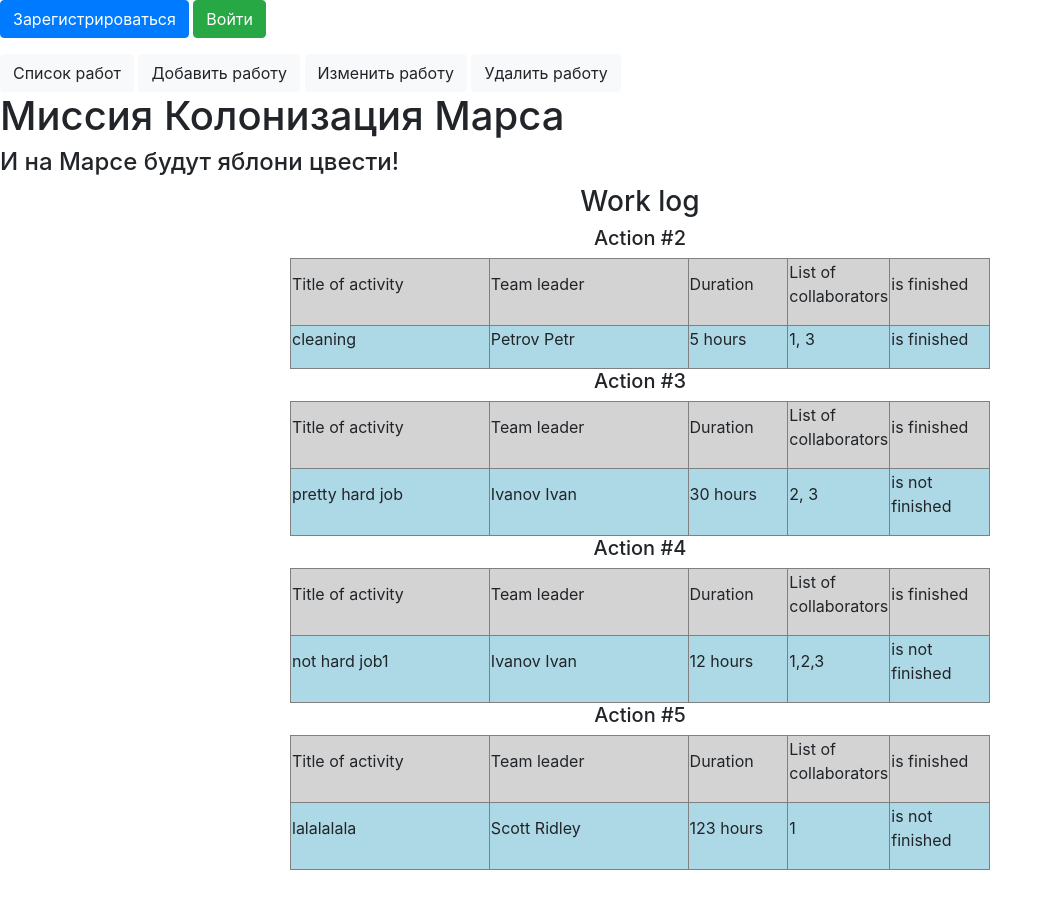
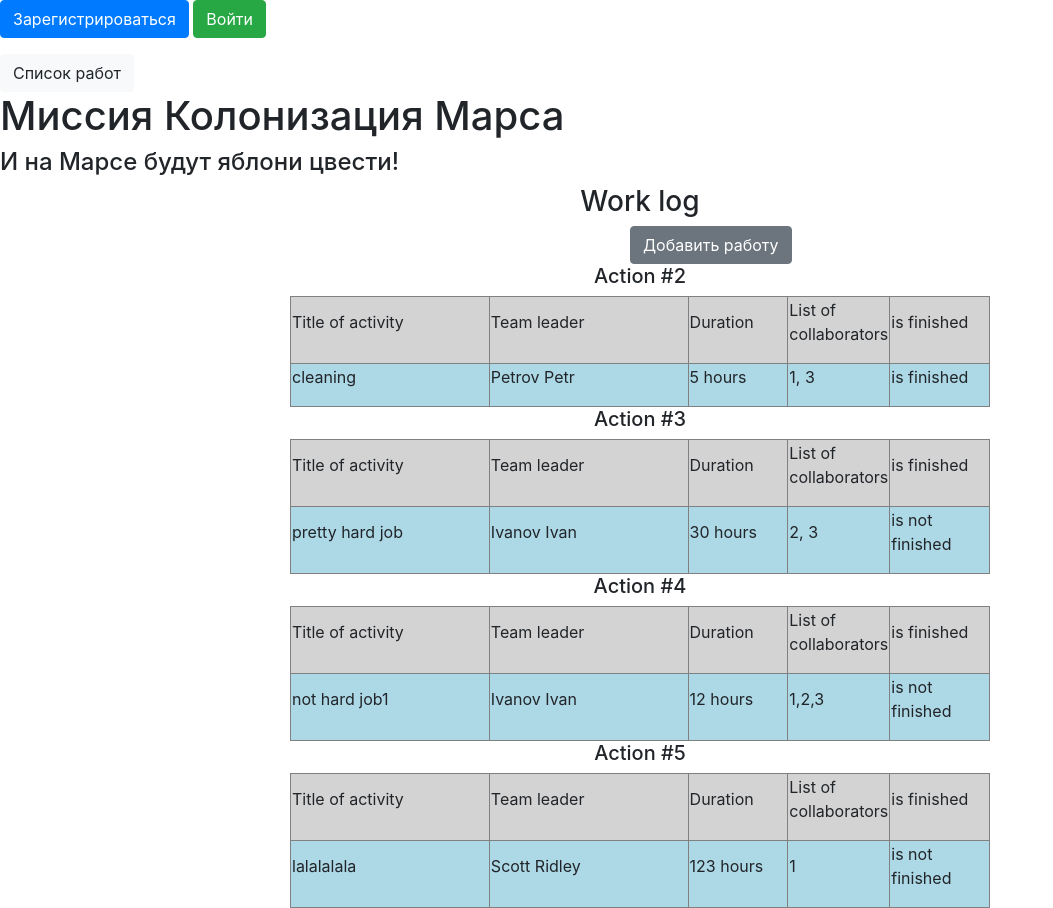
Before and after one commit to Rustemiq/SQLAlchemy, a Flask app: page / in a window 1280 px wide. Shown: the whole page, without its empty margins (0-1053 px from the left). Before the commit the page ends 870 px from the top, so only its background shows below. Run offline with Flask 3, Linux system fonts and the light colour scheme; data comes from the database, SQL or seed files in the repository; both versions use the stored data as it was after the commit; some libraries are stand-ins or nearby versions.

Commit message:
Сhanged interface

```diff
--- a/main.py
+++ b/main.py
@@ -26,7 +26,11 @@ def load_user(user_id):
 def works_log():
     db_sess = db_session.create_session()
     jobs = db_sess.query(Job).all()
-    return render_template('works_log.html', jobs=jobs, current_user=current_user)
+    if current_user.is_authenticated:
+        editable_jobs = db_sess.query(Job).filter(Job.creator == current_user.id | current_user.id == 1)
+    else:
+        editable_jobs = []
+    return render_template('works_log.html', jobs=jobs, current_user=current_user, editable_jobs=editable_jobs)
 
 
 @app.route('/register', methods=['GET', 'POST'])
@@ -84,26 +88,6 @@ def add_job():
         db_sess.commit()
         return redirect('/works_log')
     return render_template('job_addition.html', title='Добавление работ', form=form)
-
-
-@app.route('/select_job_to_change', methods=['GET', 'POST'])
-def select_job_to_change():
-    if not current_user.is_authenticated:
-        available_jobs = []
-    else:
-        db_sess = db_session.create_session()
-        available_jobs = db_sess.query(Job).filter(Job.creator == current_user.id | current_user.id == 1)
-    return render_template('job_selection.html', title='Выбор работы', jobs=available_jobs, mode='change')
-
-
-@app.route('/select_job_to_del', methods=['GET', 'POST'])
-def select_job_to_del():
-    if not current_user.is_authenticated:
-        available_jobs = []
-    else:
-        db_sess = db_session.create_session()
-        available_jobs = db_sess.query(Job).filter(Job.creator == current_user.id | current_user.id == 1)
-    return render_template('job_selection.html', title='Выбор работы', jobs=available_jobs, mode='delete')
 
 
 @app.route('/change_job/<id>', methods=['GET', 'POST'])
--- a/static/css/style.css
+++ b/static/css/style.css
@@ -9,3 +9,7 @@ h2, form {
 table {
     width: 700px
 }
+
+.btn-warning, .btn-secondary {
+    margin-left: 630px
+}
--- a/templates/base.html
+++ b/templates/base.html
@@ -20,9 +20,6 @@
             </p>
         {% endif %}
         <a class="btn btn-light" href="/works_log">Список работ</a>
-        <a class="btn btn-light" href="/add_job">Добавить работу</a>
-        <a class="btn btn-light" href="/select_job_to_change">Изменить работу</a>
-        <a class="btn btn-light" href="/select_job_to_del">Удалить работу</a>
 
         <h1>Миссия Колонизация Марса</h1>
         <h4>И на Марсе будут яблони цвести!</h4>
--- a/templates/works_log.html
+++ b/templates/works_log.html
@@ -3,7 +3,7 @@
 {% block content %}
 
 <h3>Work log</h3>
-
+<a class="btn btn-secondary" href="/add_job">Добавить работу</a>
 {% for job in jobs %}
     <table border="1" width ="320" align="center">
         <h5>Action #{{job.id}}</h5>
@@ -26,6 +26,10 @@
             {% endif %}
         </tr>
     </table>
+    {% if job in editable_jobs %}
+        <a class="btn btn-warning" href="/change_job/{{job.id}}">Изменить</a>
+        <a class="btn btn-danger" href="/delete_job/{{job.id}}">Удалить</a>
+    {% endif %}
 {% endfor %}
 
 {% endblock %}
```
Also changed, not shown: db/mars_explorer.db.
